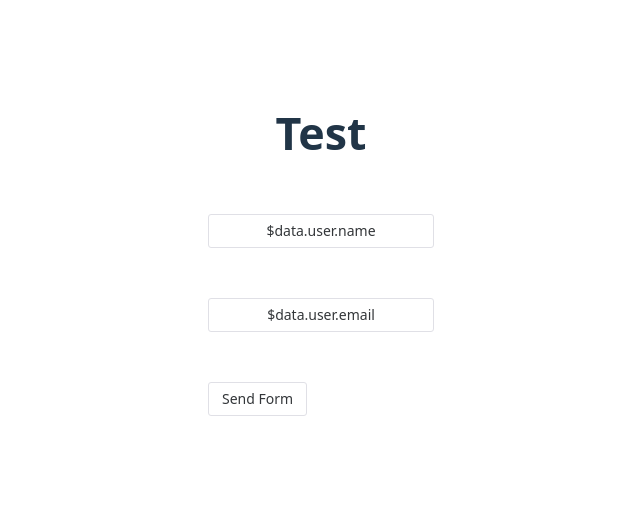
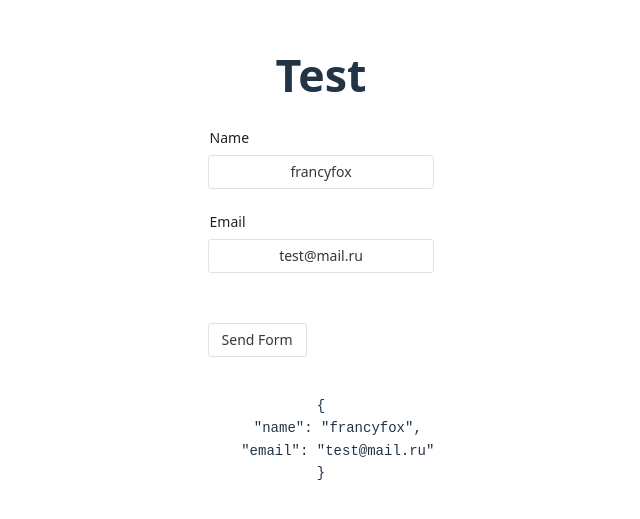
Before and after one commit to francyfox/fn-forms, a Vue app: page / in a window 1280 px wide. Shown: the part 141-660 px from the top of the page, without its empty margins (319-959 px from the left). Built offline with nearby package versions, Linux system fonts and the light colour scheme.

Commit message:
v-model component

```diff
--- a/src/components/fn-schema.vue
+++ b/src/components/fn-schema.vue
@@ -1,13 +1,14 @@
 <script setup lang="ts">
 import naiveUISchemaRender, { NaiveUISchema } from "../module/schema/schema.parser.ts";
+import { Ref } from "vue";
 
 const props = defineProps<{
+  data: Ref<object>
   schema: NaiveUISchema
 }>()
+defineEmits(['update:data'])
 
-
-const NFormNode = naiveUISchemaRender(props.schema)
-console.log(NFormNode)
+const NFormNode = naiveUISchemaRender(props.schema, props.data)
 
 </script>
 
--- a/src/components/test.vue
+++ b/src/components/test.vue
@@ -1,31 +1,48 @@
 <script setup lang="ts">
 import FnSchema from "./fn-schema.vue";
 import { NaiveUISchema } from "../module/schema/schema.parser.ts";
+import {ref} from "vue";
 
+const formData = ref({
+  user: {
+    name: 'francyfox',
+    email: 'test@mail.ru'
+  }
+})
 const json = [
     {
         $type: 'n-form',
         $children: [
             {
                 $type: 'n-form-item',
+                $props: {
+                  label: 'Name',
                   path: 'user.name',
+                },
                 $children: [
                     {
                         $type: 'n-input',
+                        $props: {
                           placeholder: 'Input Name',
-                        value: '$data.user.name'
+                          value: '$data.user.name',
+                        }
                     }
                 ]
             },
             {
                 $type: 'n-form-item',
+                $props: {
+                  label: 'Email',
                   path: 'user.email',
+                },
                 $children: [
                     {
                         $type: 'n-input',
+                        $props: {
                           type: 'email',
                           placeholder: 'Input Email',
                           value: '$data.user.email'
+                        }
                     }
                 ]
             },
@@ -47,7 +64,8 @@ const json = [
 
 <template>
     <n-config-provider>
-        <fn-schema :schema="json"/>
+        <fn-schema v-model:data="formData" :schema="json"/>
+        <pre>{{ JSON.stringify(formData.user, null, 4) }}</pre>
     </n-config-provider>
 </template>
 
--- a/src/helper/helper.path.ts
+++ b/src/helper/helper.path.ts
@@ -3,3 +3,11 @@ export const toPascalCase = (str: string) => {
         return w[0].toUpperCase() + w.slice(1).toLowerCase()
     })
 }
+
+export function resolve(path: string, obj: object, separator='.'): any {
+    const properties = Array.isArray(path) ? path : path.split(separator)
+    // @ts-ignore
+    return properties.reduce((previousValue: any, currentValue: string) => {
+        return previousValue?.[currentValue]
+    }, obj)
+}
--- a/src/module/schema/schema.parser.ts
+++ b/src/module/schema/schema.parser.ts
@@ -1,7 +1,7 @@
 // @ts-ignore
 import NaiveUISchema = FNScheme.NaiveUISchema;
-import {toPascalCase} from "../../helper/helper.path.ts";
-import {h, RendererElement, RendererNode, resolveComponent, VNode} from "vue";
+import {resolve, toPascalCase} from "../../helper/helper.path.ts";
+import {h, ref, Ref, RendererElement, RendererNode, resolveComponent, VNode} from "vue";
 
 export enum NaiveUITypes {
   Form = 'n-form',
@@ -14,16 +14,23 @@ export type NaiveUISchema = NaiveUISchemaEl[]
 export declare interface NaiveUISchemaEl {
   $type: NaiveUITypes
   $children: NaiveUISchema | string
+  $props: { [key: string]: unknown }
 }
 
+/**@deprecated **/
 export const fnComponentPath = (name: string) => `/node_modules/naive-ui/es/${name}/src/${toPascalCase(name)}.js`
-export default function naiveUISchemaRender(json: NaiveUISchema) {
+
+export const resolveRefVarByPath = (value: string, data: Ref<object>) => {
+  const path = value.replace('$data.', '')
+  return resolve(path, data, '.')
+}
+export default function naiveUISchemaRender(json: NaiveUISchema, data: Ref<object>) {
   const [first] = json
 
-  return renderElement(first)
+  return renderElement(first, data)
 }
 
-export function renderElement(_el: NaiveUISchemaEl) {
+export function renderElement(_el: NaiveUISchemaEl, formData: Ref<object>) {
   const index = Object.values(NaiveUITypes).indexOf(_el.$type as unknown as NaiveUITypes)
 
   if (index === -1) {
@@ -33,14 +40,23 @@ export function renderElement(_el: NaiveUISchemaEl) {
   }
 
   const { $type, ...schemeEl } = _el
-  const { $children, ...props} = schemeEl
+  let { $children, $props } = schemeEl
   const component = resolveComponent(_el.$type)
 
-  return h(component, props, renderChildren($children))
+  switch (_el.$type) {
+    case NaiveUITypes.Input:
+      $props.value = ref(resolveRefVarByPath($props.value, formData)) as Ref<string>
+      $props = {
+        ...$props,
+        onUpdateValue: (v: any) => $props.value.value = v
+      }
+  }
+
+  return h(component, $props, renderChildren($children, formData))
 }
 
-export function renderChildren(children: NaiveUISchema | string): VNode<RendererNode, RendererElement, {[p: string]: any}>[] | string {
+export function renderChildren(children: NaiveUISchema | string, formData: Ref<object>): VNode<RendererNode, RendererElement, {[p: string]: any}>[] | string {
   return (Array.isArray(children))
-      ? children.map((i: NaiveUISchemaEl) => renderElement(i))
+      ? children.map((i: NaiveUISchemaEl) => renderElement(i, formData))
       : children
 }
```
Lines whose indentation alone changed are shown as unchanged.
